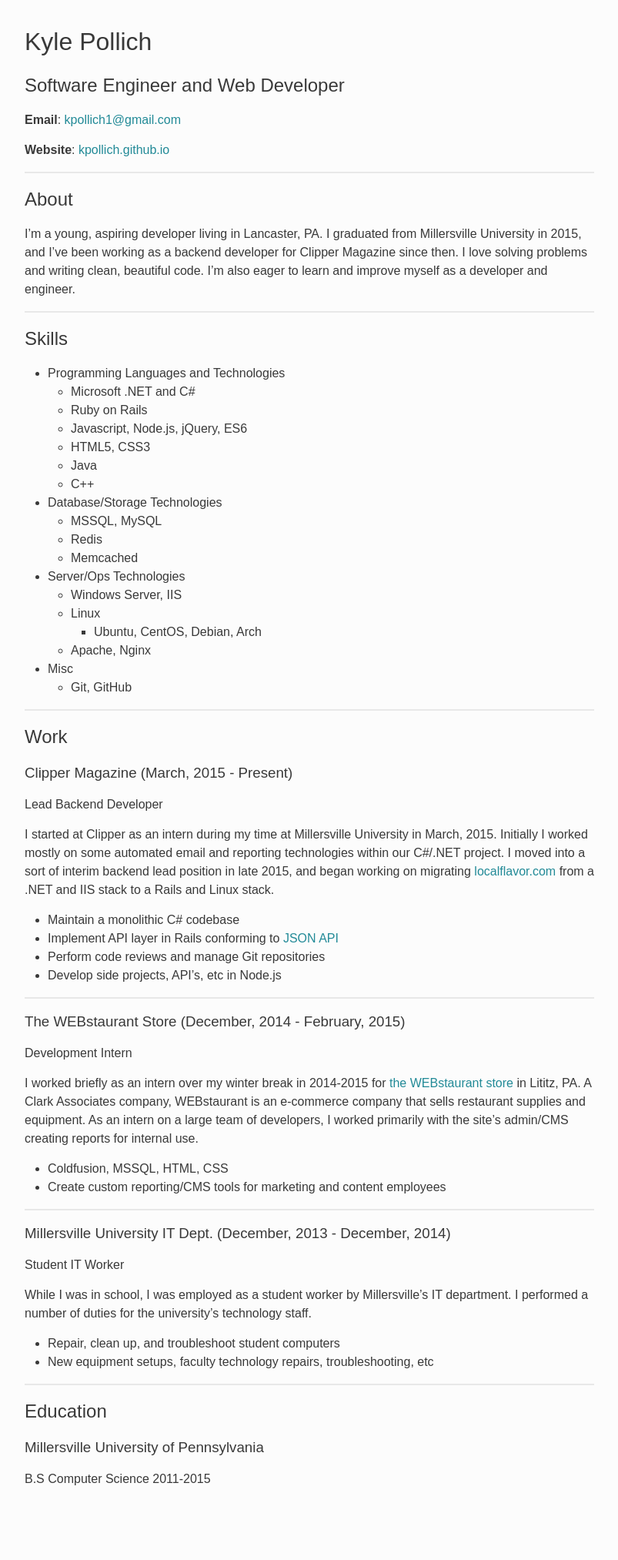
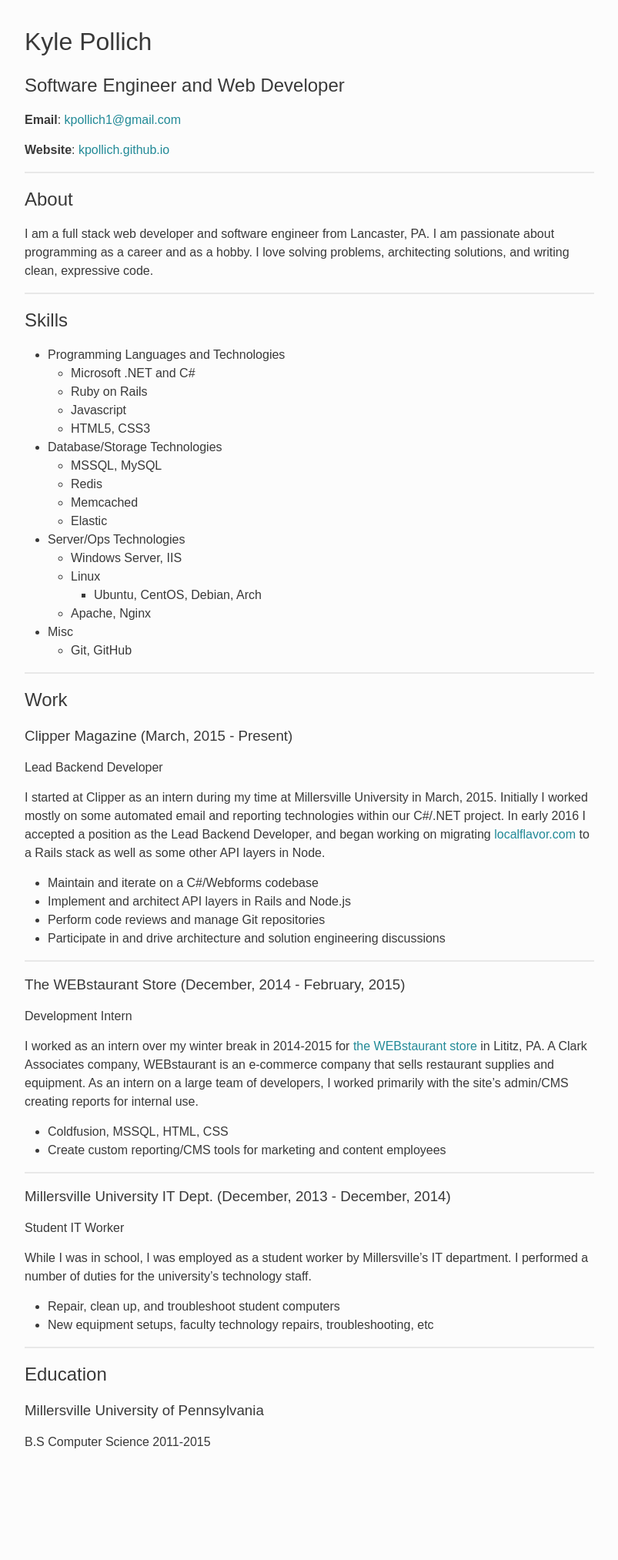
Before and after one commit to andrwmorph/kpollich.github.io, a Jekyll site: the page built from resume.md, in a window 1280 px wide. Shown: the whole page at 77% size, without its empty margins (238-1041 px from the left). Built offline with Jekyll 4.4.1, drawn with Linux system fonts in a browser that asks for light colours; some web fonts are replaced; after the commit the page ends 1978 px from its top, so only the background shows below that.

Commit message:
Resume tweaks

```diff
--- a/_sass/_base.scss
+++ b/_sass/_base.scss
@@ -92,7 +92,7 @@
 
     &:hover {
         color: $text-color;
-        text-decoration: underline;
+        text-decoration: none;
     }
 }
 
--- a/resume.md
+++ b/resume.md
@@ -16,7 +16,7 @@
 
 ## About
 
-I'm a young, aspiring developer living in Lancaster, PA. I graduated from Millersville University in 2015, and I've been working as a backend developer for Clipper Magazine since then. I love solving problems and writing clean, beautiful code. I'm also eager to learn and improve myself as a developer and engineer.
+I am a full stack web developer and software engineer from Lancaster, PA. I am passionate about programming as a career and as a hobby. I love solving problems, architecting solutions, and writing clean, expressive code.
 
 ---
 
@@ -25,14 +25,13 @@
 * Programming Languages and Technologies
   * Microsoft .NET and C#
   * Ruby on Rails
-  * Javascript, Node.js, jQuery, ES6
+  * Javascript
   * HTML5, CSS3
-  * Java
-  * C++
 * Database/Storage Technologies
   * MSSQL, MySQL
   * Redis
   * Memcached
+  * Elastic
 * Server/Ops Technologies
   * Windows Server, IIS
   * Linux
@@ -49,12 +48,12 @@
 
 Lead Backend Developer
 
-I started at Clipper as an intern during my time at Millersville University in March, 2015. Initially I worked mostly on some automated email and reporting technologies within our C#/.NET project. I moved into a sort of interim backend lead position in late 2015, and began working on migrating [localflavor.com](http://localflavor.com) from a .NET and IIS stack to a Rails and Linux stack.
+I started at Clipper as an intern during my time at Millersville University in March, 2015. Initially I worked mostly on some automated email and reporting technologies within our C#/.NET project. In early 2016 I accepted a position as the Lead Backend Developer, and began working on migrating [localflavor.com](http://localflavor.com) to a Rails stack as well as some other API layers in Node.
 
-* Maintain a monolithic C# codebase
-* Implement API layer in Rails conforming to [JSON API](http://jsonapi.org/)
+* Maintain and iterate on a C#/Webforms codebase
+* Implement and architect API layers in Rails and Node.js
 * Perform code reviews and manage Git repositories
-* Develop side projects, API's, etc in Node.js
+* Participate in and drive architecture and solution engineering discussions
 
 ---
 
@@ -62,7 +61,7 @@
 
 Development Intern
 
-I worked briefly as an intern over my winter break in 2014-2015 for [the WEBstaurant store](http://www.webstaurantstore.com/) in Lititz, PA. A Clark Associates company, WEBstaurant is an e-commerce company that sells restaurant supplies and equipment. As an intern on a large team of developers, I worked primarily with the site's admin/CMS creating reports for internal use.
+I worked as an intern over my winter break in 2014-2015 for [the WEBstaurant store](http://www.webstaurantstore.com/) in Lititz, PA. A Clark Associates company, WEBstaurant is an e-commerce company that sells restaurant supplies and equipment. As an intern on a large team of developers, I worked primarily with the site's admin/CMS creating reports for internal use.
 
 * Coldfusion, MSSQL, HTML, CSS
 * Create custom reporting/CMS tools for marketing and content employees
```
